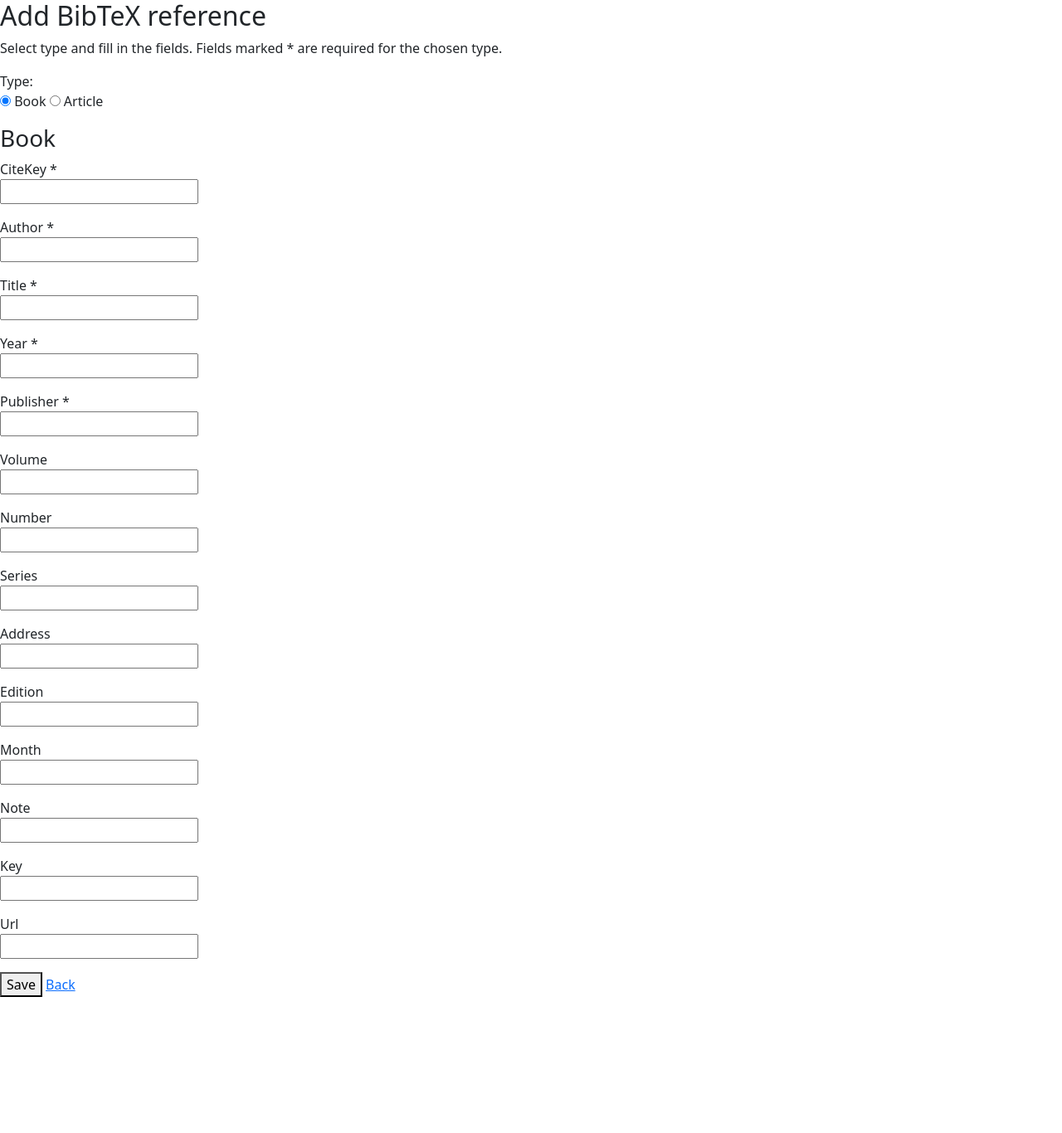
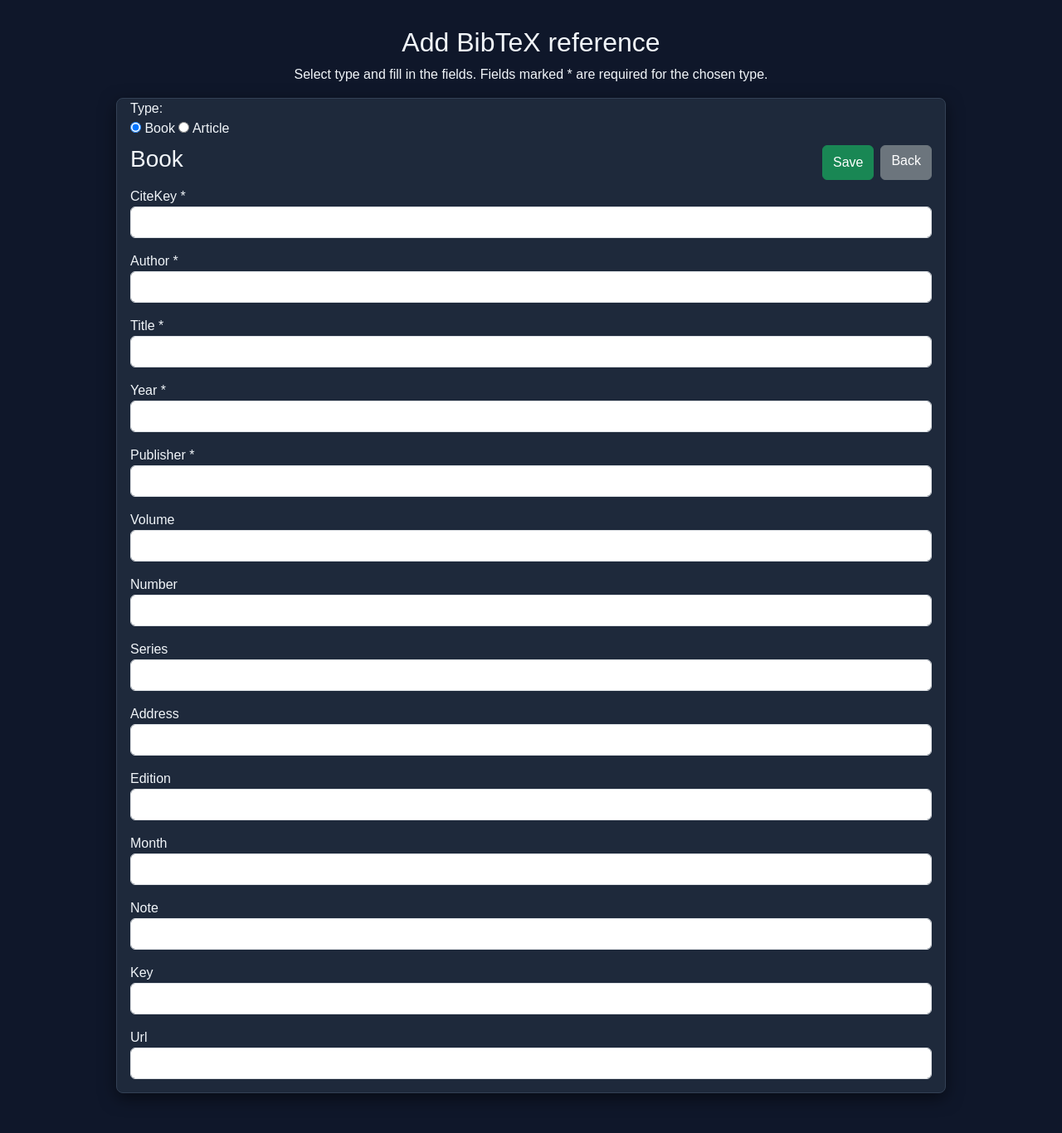
Before and after one commit to Mini-Ohtu/MiniOhtu, a Flask app: page /new_reference in a window 1280 px wide. Shown: the whole page at 83% size. Before the commit the page ends 1202 px from the top, so only its background shows below. Run offline with Flask 3, Linux system fonts and the light colour scheme.

Commit message:
ui-redesign

```diff
--- /dev/null
+++ b/src/static/assets/style.css
@@ -0,0 +1,28 @@
+body {
+  background-color: #0f172a;
+  color: #f1f5f9;
+  font-family: Arial, sans-serif;
+  margin: 0;
+  padding: 2rem;
+}
+
+.reference-card {
+  background-color: #1e293b;
+  color: #f1f5f9;
+  border-radius: 0.5rem;
+  border: 1px solid #334155;
+  width: 90%;
+  max-width: 1000px;
+  margin: 0.5rem auto;
+  padding-left: 1rem;
+  padding-right: 1rem;
+  box-shadow: 0 6px 20px rgba(0, 0, 0, 0.5);
+}
+
+.reference-card pre {
+  background-color: #0f172a;
+  padding: 0.5rem;
+  border-radius: 0.5rem;
+  overflow-x: auto;
+  font-size: 0.875rem;
+}
--- a/src/static/form_fields.js
+++ b/src/static/form_fields.js
@@ -30,8 +30,8 @@
           ? ` value="${String(existingData[field.name])}"`
           : "";
       return (
-        `<p><label for="${field.name}">${toLabel(field.name, field.required)}</label><br>` +
-        `<input type="text" id="${field.name}" name="${field.name}"${valueAttr} ${
+        `<p><label for="${field.name}">${toLabel(field.name, field.required)}</label>` +
+        `<input class="form-control" type="text" id="${field.name}" name="${field.name}"${valueAttr} ${
           field.required ? "required" : ""
         }></p>`
       );
--- a/src/templates/layout.html
+++ b/src/templates/layout.html
@@ -8,6 +8,7 @@
     />
     <title>{% block title %}{% endblock %}</title>
     <link href="https://cdn.jsdelivr.net/npm/bootstrap@5.3.8/dist/css/bootstrap.min.css" rel="stylesheet" integrity="sha384-sRIl4kxILFvY47J16cr9ZwB07vP4J8+LH7qKQnuqkuIAvNWLzeN8tE5YBujZqJLB" crossorigin="anonymous">
+    <link rel="stylesheet" href="{{ url_for('static', filename='assets/style.css') }}">
   </head>
   <body>
     {% block body %}{% endblock %}
--- a/src/templates/new_book.html
+++ b/src/templates/new_book.html
@@ -1,36 +1,31 @@
 {% extends "layout.html" %}
 
 {% block body %}
+<div class="text-center mb-3">
 <h2>Add BibTeX reference</h2>
 <p>Select type and fill in the fields. Fields marked * are required for the chosen type.</p>
+</div>
 
-<form action="/create_references" method="POST">
-  <p>
+<div class="card mb-3 reference-card mx-auto">
+<form action="/create_references" method="POST" >
     Type:<br>
+    <div class="mb-2">
     {% for type in field_map.keys() %}
       <label>
         <input type="radio" name="entry_type" value="{{ type }}" id="entry_type_{{ type }}" {% if loop.first %}checked{% endif %}>
         {{ type.capitalize() }}
       </label>
     {% endfor %}
-  </p>
+    </div>
 
-  <h3 id="type-heading">Book</h3>
+  <div class="d-flex justify-content-between mb-2">
+  <h3 id="type-heading" class="flex-grow-1">Book</h3>
 
-  <p>
-    <label for="citekey">CiteKey *</label><br>
-    <input type="text" name="citekey" id="citekey" required>
-  </p>
+  <button class="btn btn-success me-2" type="submit">Save</button>
+  <a href="/" class="btn btn-secondary">Back</a>
+  </div>
 
-  <div id="fields-container"></div>
-
-  <p>
-    <button type="submit">Save</button>
-    <a href="/">Back</a>
-  </p>
-</form>
-
-{% if reference_created %}
+  {% if reference_created %}
   <p style="color: green;">Reference added</p>
 {% endif %}
 
@@ -38,6 +33,17 @@
   <p style="color: red;">{{ error_message }}</p>
 {% endif %}
 
+
+  <p>
+    <label for="citekey">CiteKey *</label><br>
+    <input class="form-control" type="text" name="citekey" id="citekey" required>
+  </p>
+
+  <div id="fields-container"></div>
+
+</form>
+</div>
+
 <script>
   window.FIELD_MAP = {{ field_map | tojson }};
 </script>
```
Also changed, not shown: src/templates/edit_reference.html (+21 -14 lines), src/templates/index.html (+20 -17 lines).
